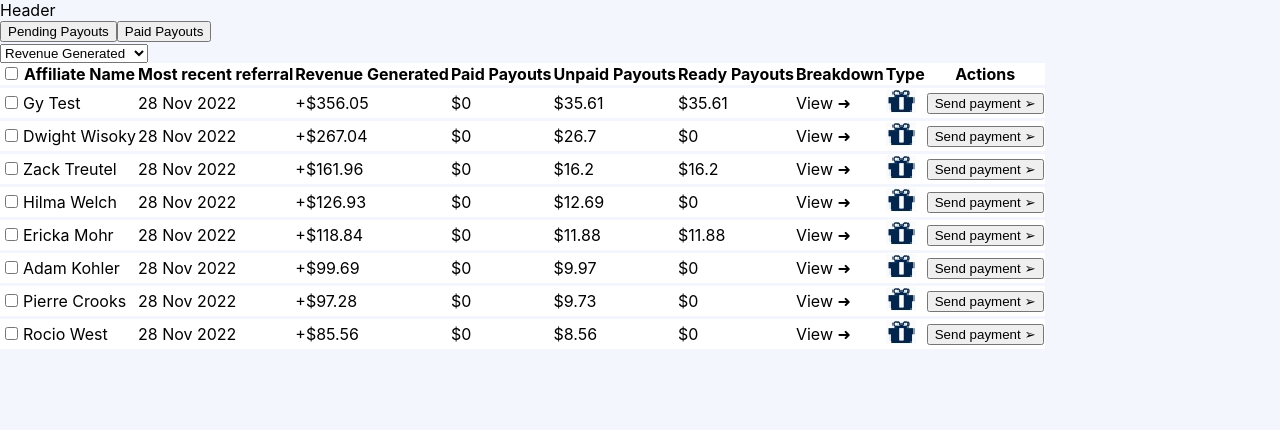
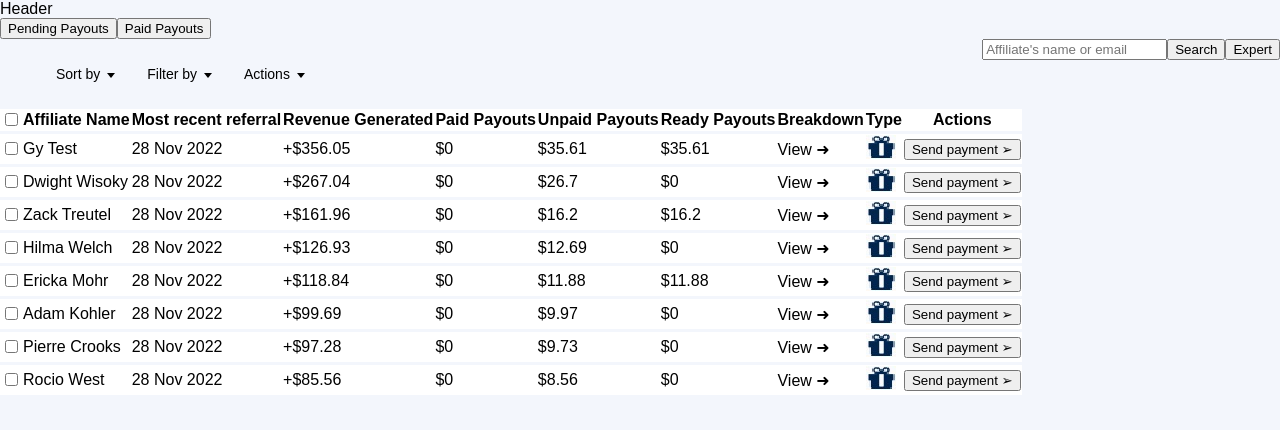
Before and after one commit to passionatestar99939/payouts, a React (Create React App) app: page / in a window 1280 px wide. Shown: the top 430 px of the page. Built offline with nearby package versions, Linux system fonts and the light colour scheme.

Commit message:
completed multi-level dropdown menu, SearchBar

```diff
--- a/src/components/Body/index.js
+++ b/src/components/Body/index.js
@@ -1,14 +1,14 @@
 import React from "react"
 
 import Tab from "../Tab"
-import SearchBar from "../SearchBar"
+import NavSearchBar from "../SearchNavBar"
 import Table from "../Table"
 
 const Body = () => {
   return (
     <div>
       <Tab />
-      <SearchBar />
+      <NavSearchBar />
       <Table />
     </div>
   )
--- /dev/null
+++ b/src/components/NavBar/Dropdown.js
@@ -0,0 +1,22 @@
+import MenuItems from './MenuItems';
+const Dropdown = ({ submenus, dropdown, depthLevel }) => {
+  depthLevel = depthLevel + 1;
+  const dropdownClass = depthLevel > 1 ? 'dropdown-submenu' : '';
+  return (
+    <ul
+      className={`dropdown ${dropdownClass} ${
+        dropdown ? 'show' : ''
+      }`}
+    >
+      {submenus.map((submenu, index) => (
+        <MenuItems
+          items={submenu}
+          key={index}
+          depthLevel={depthLevel}
+        />
+      ))}
+    </ul>
+  );
+};
+
+export default Dropdown;
--- /dev/null
+++ b/src/components/NavBar/MenuItems.js
@@ -0,0 +1,103 @@
+import { useState, useEffect, useRef } from "react"
+import Dropdown from "./Dropdown"
+
+import { Link } from "react-router-dom"
+
+const MenuItems = ({ items, depthLevel }) => {
+  const [dropdown, setDropdown] = useState(false)
+
+  let ref = useRef()
+
+  useEffect(() => {
+    const handler = (event) => {
+      if (dropdown && ref.current && !ref.current.contains(event.target)) {
+        setDropdown(false)
+      }
+    }
+    document.addEventListener("mousedown", handler)
+    document.addEventListener("touchstart", handler)
+    return () => {
+      // Cleanup the event listener
+      document.removeEventListener("mousedown", handler)
+      document.removeEventListener("touchstart", handler)
+    }
+  }, [dropdown])
+
+  const onMouseEnter = () => {
+    // window.innerWidth > 960 && setDropdown(true)
+    setDropdown(true)
+  }
+
+  const onMouseLeave = () => {
+    // window.innerWidth > 960 && setDropdown(false)
+    setDropdown(false)
+  }
+
+  const closeDropdown = () => {
+    dropdown && setDropdown(false)
+  }
+
+  return (
+    <li
+      className="menu-items"
+      ref={ref}
+      onMouseEnter={onMouseEnter}
+      onMouseLeave={onMouseLeave}
+      onClick={closeDropdown}
+    >
+      {items.url && items.submenu ? (
+        <>
+          <button
+            type="button"
+            aria-haspopup="menu"
+            aria-expanded={dropdown ? "true" : "false"}
+            onClick={() => setDropdown((prev) => !prev)}
+          >
+            {window.innerWidth < 960 && depthLevel === 0 ? (
+              items.title
+            ) : (
+              // items.title
+              // <Link to={items.url}>{items.title}</Link>
+              <Link to={"/"}>{items.title}</Link>
+            )}
+
+            {depthLevel > 0 && window.innerWidth < 960 ? '_____________________' : depthLevel >
+                0 && window.innerWidth > 960 ? (
+              <span>&raquo;</span>
+            ) : (
+              <span className="arrow" />
+            )}
+          </button>
+          <Dropdown
+            depthLevel={depthLevel}
+            submenus={items.submenu}
+            dropdown={dropdown}
+          />
+        </>
+      ) : !items.url && items.submenu ? (
+        <>
+          <button
+            type="button"
+            aria-haspopup="menu"
+            aria-expanded={dropdown ? "true" : "false"}
+            onClick={() => setDropdown((prev) => !prev)}
+          >
+            {items.title}{" "}
+            {depthLevel > 0 ? <span>▶</span> : <span className="arrow" />}
+          </button>
+          <Dropdown
+            depthLevel={depthLevel}
+            submenus={items.submenu}
+            dropdown={dropdown}
+          />
+        </>
+      ) : (
+        // items.title
+        // <Link to={items.url}>{items.title}</Link>
+        <Link to={"/"}>{items.title}</Link>
+      )}
+    </li>
+  )
+}
+
+export default MenuItems
--- /dev/null
+++ b/src/components/NavBar/index.css
@@ -0,0 +1,126 @@
+/* * {
+  margin: 0;
+  padding: 0;
+  box-sizing: border-box;
+} */
+
+body {
+  font-family: sans-serif;
+}
+
+header {
+  box-shadow: 0 1px 3px 0 rgba(0, 0, 0, 0.07), 0 1px 2px 0 rgba(0, 0, 0, 0.05);
+  color: #212529;
+}
+
+.nav-area {
+  display: flex;
+  align-items: center;
+  max-width: 1200px;
+  margin: 0 auto;
+  padding: 10px 20px;
+}
+
+.logo {
+  text-decoration: none;
+  font-size: 25px;
+  color: inherit;
+  margin-right: 20px;
+}
+
+.menus {
+  display: flex;
+  align-items: center;
+  flex-wrap: wrap;
+  list-style: none;
+}
+
+.menu-items {
+  position: relative;
+  font-size: 14px;
+}
+
+.menu-items a {
+  display: block;
+  font-size: inherit;
+  color: inherit;
+  text-decoration: none;
+}
+
+.menu-items button {
+  display: flex;
+  align-items: center;
+  color: inherit;
+  font-size: inherit;
+  border: none;
+  background-color: transparent;
+  cursor: pointer;
+  width: 100%;
+}
+
+button span {
+  margin-left: 3px;
+}
+
+.menu-items > a, .menu-items button {
+  text-align: left;
+  padding: 0.7rem 1rem;
+}
+
+.menu-items a:hover,
+.menu-items button:hover {
+  background-color: #f2f2f2;
+}
+
+.arrow::after {
+  content: "";
+  display: inline-block;
+  margin-left: 0.28em;
+  vertical-align: 0.09em;
+  border-top: 0.42em solid;
+  border-right: 0.32em solid transparent;
+  border-left: 0.32em solid transparent;
+}
+
+.dropdown {
+  position: absolute;
+  left: 0;
+  left: auto;
+  box-shadow: 0 10px 15px -3px rgba(46, 41, 51, 0.08),
+    0 4px 6px -2px rgba(71, 63, 79, 0.16);
+  font-size: 0.875rem;
+  z-index: 9999;
+  min-width: 10rem;
+  padding: 0.5rem 0;
+  list-style: none;
+  background-color: #fff;
+  border-radius: 0.5rem;
+  display: none;
+}
+
+.dropdown.show {
+  display: block;
+}
+
+.dropdown .dropdown-submenu {
+  position: absolute;
+  left: 100%;
+  top: -7px;
+}
+
+/* content */
+
+.content {
+  max-width: 1200px;
+  margin: 0 auto;
+  padding: 3rem 20px;
+}
+
+.content h2 {
+  margin-bottom: 1rem;
+}
+
+.content a {
+  color: #cc3852;
+  margin-right: 10px;
+}
--- /dev/null
+++ b/src/components/NavBar/index.js
@@ -0,0 +1,19 @@
+import MenuItems from "./MenuItems"
+import { menuItems } from "../../data/constants"
+
+import "./index.css"
+
+const NavBar = () => {
+  return (
+    <nav>
+      <ul className="menus">
+        {menuItems.map((menu, index) => {
+          const depthLevel = 0
+          return <MenuItems items={menu} key={index} depthLevel={depthLevel} />
+        })}
+      </ul>
+    </nav>
+  )
+}
+
+export default NavBar
--- a/src/components/SearchBar/index.js
+++ b/src/components/SearchBar/index.js
@@ -1,29 +1,11 @@
 import React from "react"
-
-import {sortBy} from "../../data/constants"
 
 const SearchBar = () => {
   return (
     <div>
-      <select
-        className="ms_select"
-        id="cutbacksStr"
-        // onChange={(e) => handleChangeWindowOption(e)}
-      >
-        {Object.keys(sortBy).map((value, index) => (
-          <option
-            key={index}
-            value={value}
-            // selected={
-            //   value === measuresheetData.windowTable.cutbacksStr
-            //     ? "selected"
-            //     : ""
-            // }
-          >
-            {value}
-          </option>
-        ))}
-      </select>
+      <input type="text" placeholder="Affiliate's name or email"/>
+      <button>Search</button>
+      <button>Expert</button>
     </div>
   )
 }
--- /dev/null
+++ b/src/components/SearchNavBar/index.js
@@ -0,0 +1,15 @@
+import React from "react"
+
+import NavBar from "../NavBar"
+import SearchBar from "../SearchBar"
+
+const NavSearchBar = () => {
+  return (
+    <div style={{ display: "flex", justifyContent:"space-between" }}>
+      <NavBar />
+      <SearchBar />
+    </div>
+  )
+}
+
+export default NavSearchBar
--- a/src/data/constants.js
+++ b/src/data/constants.js
@@ -18,3 +18,56 @@ export const tableHeaders = [
   "Type",
   "Actions",
 ]
+
+export const menuItems = [
+  {
+    title: "Sort by",
+    url: "/",
+    submenu: [
+      {
+        title: "Revenue Generated",
+        submenu: [
+          {
+            title: "Highest first",
+          },
+          {
+            title: "Lowest first",
+          },
+        ],
+      },
+      {
+        title: "Most Recent Feferral",
+        submenu: [
+          {
+            title: "Newest first",
+          },
+          {
+            title: "Oldest first",
+          },
+        ],
+      },
+    ],
+  },
+  {
+    title: "Filter by",
+    submenu: [
+      {
+        title: "All pending payouts",
+      },
+      {
+        title: "Ready Payouts",
+      },
+      {
+        title: "No Leaks",
+      },
+    ],
+  },
+  {
+    title: "Actions",
+    submenu: [
+      { title: "Mark as paid" },
+      { title: "Reject" },
+      { title: "Send payouts" },
+    ],
+  },
+]
```
